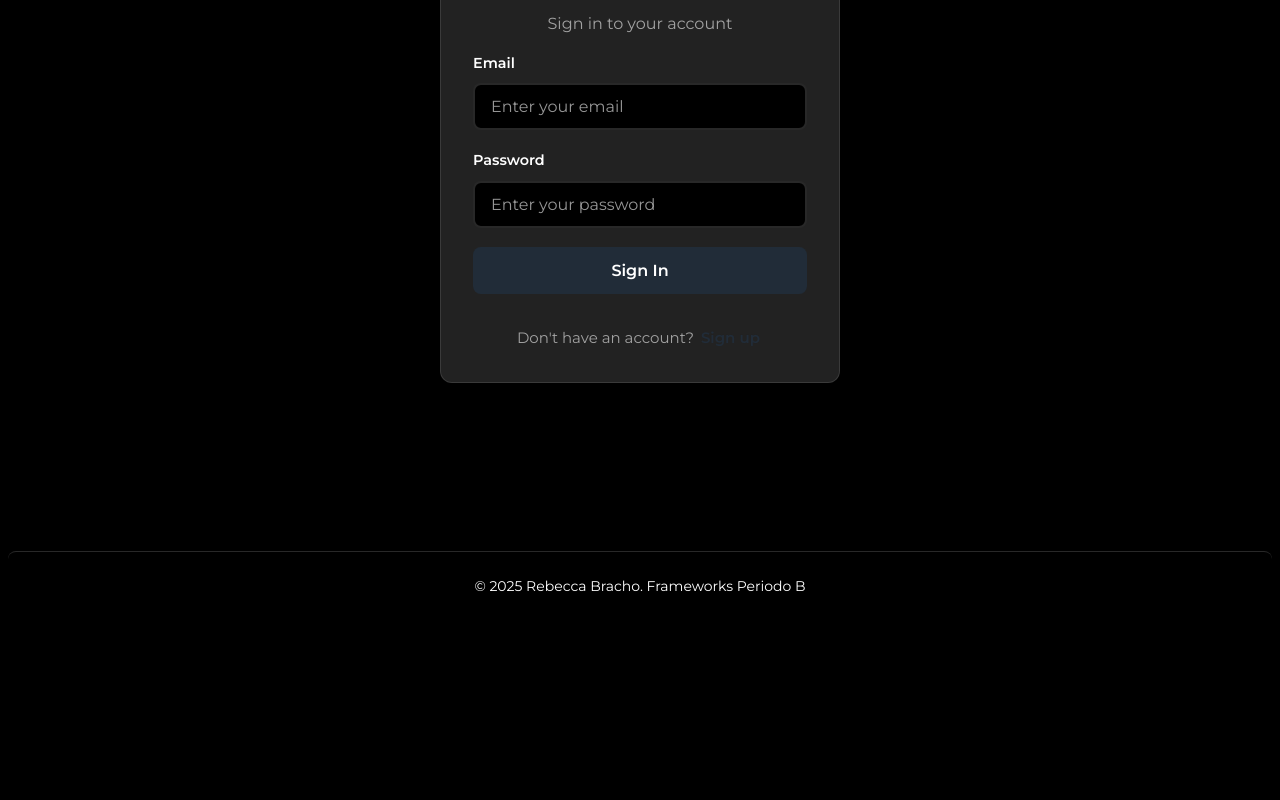
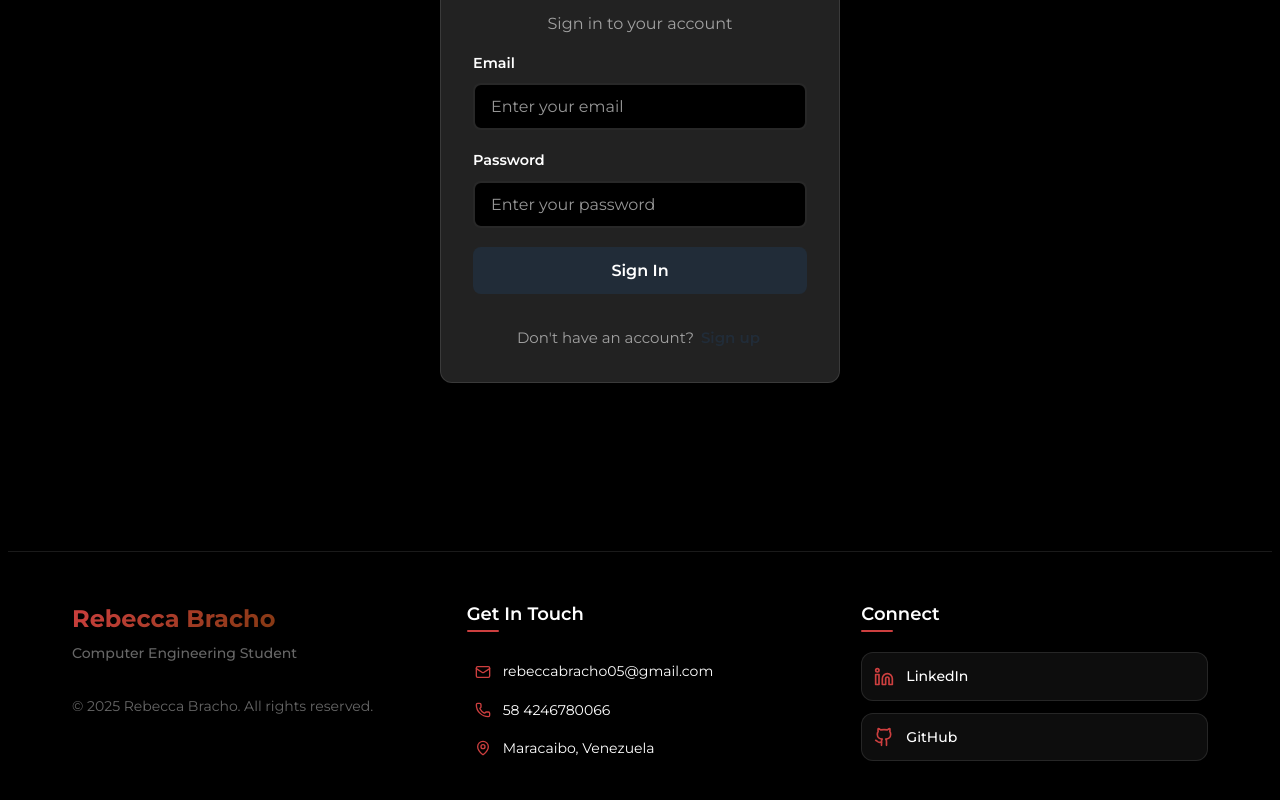
Before and after one commit to Beckarby/portfolio, a Vue app: page /login in a window 1280 px wide. Shown: the part 324-1124 px from the top of the page. Before the commit the page ends 953 px from the top, so only its background shows below. Built offline with nearby package versions, Linux system fonts and the light colour scheme; no server answers.

Commit message:
feat: add secondary color variables in base.css, enhance footer component with social links and contact details, and adjust section title styling in Dashboard view

```diff
--- a/src/assets/base.css
+++ b/src/assets/base.css
@@ -41,6 +41,9 @@
   --primary-color: #007bff;
   --primary-color-text: #0056b3;
 
+  --secondary-color: #6c757d;
+  --secondary-color-text: #5a6268;
+
   --red-500: #ef4444;
   --red-600: #dc2626;
 
@@ -67,6 +70,9 @@
 
   --primary-color: #cd3f3f;
   --primary-color-text: #bdbbe1;
+
+  --secondary-color: #7c380d;
+  --secondary-color-text: #8c8c8c;
 
   --red-500: #ef4444;
   --red-600: #dc2626;
--- a/src/components/footer.vue
+++ b/src/components/footer.vue
@@ -1,41 +1,359 @@
-<script setup></script>
+<script setup>
+import { Linkedin, Github, Mail, Phone, MapPin, ExternalLink } from 'lucide-vue-next';
+
+
+const socialLinks = [
+  {
+    name: 'LinkedIn',
+    url: 'https://linkedin.com/in/yourprofile',
+    icon: Linkedin
+  },
+  {
+    name: 'GitHub',
+    url: 'https://github.com/yourusername',
+    icon: Github
+  }
+];
+</script>
 
 <template>
-  <footer class="app-footer">
+  <footer class="app-footer" role="contentinfo">
     <div class="footer-content">
-      <p class="footer-text">
-        &copy; 2025 Rebecca Bracho. Frameworks Periodo B
-      </p>
+      <div class="footer-section brand-section">
+        <div class="brand">
+          <h2 class="brand-name">Rebecca Bracho</h2>
+          <p class="brand-subtitle">Computer Engineering Student</p>
+        </div>
+        <p class="copyright">
+          &copy; 2025 Rebecca Bracho. All rights reserved.
+        </p>
+      </div>
+
+      <div class="footer-section contact-section">
+        <h3 class="section-title">Get In Touch</h3>
+        <div class="contact-list">
+          <a
+            :href="`mailto:rebeccabracho05@gmail.com`"
+            class="contact-item"
+            aria-label="Send email"
+          >
+            <Mail class="contact-icon" />
+            <span>rebeccabracho05@gmail.com</span>
+          </a>
+          <a
+            :href="`tel:58 4246780066`"
+            class="contact-item"
+            aria-label="Call phone number"
+          >
+            <Phone class="contact-icon" />
+            <span>58 4246780066</span>
+          </a>
+          <div class="contact-item">
+            <MapPin class="contact-icon" />
+            <span>Maracaibo, Venezuela</span>
+          </div>
+        </div>
+      </div>
+
+      <div class="footer-section social-section">
+        <h3 class="section-title">Connect</h3>
+        <div class="social-grid">
+          <a
+            v-for="social in socialLinks"
+            :key="social.name"
+            :href="social.url"
+            target="_blank"
+            rel="noopener noreferrer"
+            class="social-link"
+          >
+            <component :is="social.icon" class="social-icon" />
+            <span class="social-name">{{ social.name }}</span>
+            <ExternalLink class="external-icon" />
+          </a>
+        </div>
+      </div>
     </div>
   </footer>
 </template>
 
 <style scoped>
 .app-footer {
-  background-color: transparent;
-  color: var(--text-color);
-  border-radius: 8px;
-  text-align: center;
-  padding: 1.5rem;
-  border-top: 1px solid var(--surface-border);
-  backdrop-filter: blur(10px);
+  backdrop-filter: blur(20px);
+  border-top: 1px solid rgba(255, 255, 255, 0.1);
+  color: var(--text-color, #333);
+  position: relative;
+  overflow: hidden;
+  background: dark gray;
+}
 
+.app-footer::before {
+  content: '';
+  position: absolute;
+  top: 0;
+  left: 0;
+  right: 0;
+  height: 1px;
 }
 
 .footer-content {
   max-width: 1200px;
   margin: 0 auto;
+  padding: 3rem 2rem 2rem;
+  display: grid;
+  grid-template-columns: 1fr 1fr 1fr;
+  gap: 3rem;
+  align-items: start;
 }
 
-.footer-text {
+.footer-section {
+  display: flex;
+  flex-direction: column;
+  gap: 0.5rem;
+}
+
+.brand-section {
+  align-items: flex-start;
+}
+
+.brand {
+  margin-bottom: 1.5rem;
+}
+
+.brand-name {
+  font-size: 1.5rem;
+  font-weight: 700;
+  margin: 0 0 0.25rem 0;
+  background: linear-gradient(135deg, var(--primary-color), var(--secondary-color));
+  background-clip: text;
+  -webkit-background-clip: text;
+  -webkit-text-fill-color: transparent;
+}
+
+.brand-subtitle {
+  font-size: 0.875rem;
+  color: var(--text-muted, #666);
+  margin: 0;
+  font-weight: 500;
+}
+
+.copyright {
   font-size: 0.875rem;
   margin: 0;
+  color: var(--text-muted, #666);
   line-height: 1.5;
 }
 
+.section-title {
+  font-size: 1.125rem;
+  font-weight: 600;
+  margin: 0 0 1rem 0;
+  color: var(--text-color, #333);
+  position: relative;
+}
+
+.section-title::after {
+  content: '';
+  position: absolute;
+  bottom: -4px;
+  left: 0;
+  width: 2rem;
+  height: 2px;
+  background: var(--primary-color, #3b82f6);
+  border-radius: 1px;
+}
+
+.contact-list {
+  display: flex;
+  flex-direction: column;
+}
+
+.contact-item {
+  display: flex;
+  align-items: center;
+  gap: 0.75rem;
+  padding: 0.5rem;
+  border-radius: 8px;
+  transition: all 0.3s ease;
+  text-decoration: none;
+  color: inherit;
+  font-size: 0.875rem;
+}
+
+.contact-item:hover {
+  background: rgba(255, 255, 255, 0.1);
+  transform: translateX(4px);
+}
+
+.contact-icon {
+  width: 1rem;
+  height: 1rem;
+  color: var(--primary-color, #3b82f6);
+  flex-shrink: 0;
+}
+
+.social-grid {
+  display: flex;
+  flex-direction: column;
+  gap: 0.75rem;
+}
+
+.social-link {
+  display: flex;
+  align-items: center;
+  gap: 0.75rem;
+  padding: 0.75rem;
+  border-radius: 12px;
+  text-decoration: none;
+  color: inherit;
+  background: rgba(255, 255, 255, 0.05);
+  border: 1px solid rgba(255, 255, 255, 0.1);
+  transition: all 0.3s ease;
+  position: relative;
+  overflow: hidden;
+}
+
+.social-link::before {
+  content: '';
+  position: absolute;
+  top: 0;
+  left: -100%;
+  width: 100%;
+  height: 100%;
+  background: linear-gradient(90deg, transparent, rgba(255, 255, 255, 0.1), transparent);
+  transition: left 0.5s ease;
+}
+
+.social-link:hover::before {
+  left: 100%;
+}
+
+.social-link:hover {
+  background: rgba(255, 255, 255, 0.1);
+  border-color: var(--primary-color, #3b82f6);
+  transform: translateY(-2px);
+  box-shadow: 0 4px 12px rgba(0, 0, 0, 0.1);
+}
+
+.social-icon {
+  width: 1.25rem;
+  height: 1.25rem;
+  color: var(--primary-color, #3b82f6);
+  flex-shrink: 0;
+}
+
+.social-name {
+  font-weight: 500;
+  font-size: 0.875rem;
+  flex-grow: 1;
+}
+
+.external-icon {
+  width: 0.875rem;
+  height: 0.875rem;
+  color: var(--text-muted, #666);
+  opacity: 0;
+  transition: opacity 0.3s ease;
+}
+
+.social-link:hover .external-icon {
+  opacity: 1;
+}
+
+.footer-bottom {
+  border-top: 1px solid rgba(255, 255, 255, 0.1);
+  background: rgba(0, 0, 0, 0.05);
+}
+
+.footer-bottom-content {
+  max-width: 1200px;
+  margin: 0 auto;
+  padding: 1.5rem 2rem;
+  display: flex;
+  justify-content: space-between;
+  align-items: center;
+  flex-wrap: wrap;
+  gap: 1rem;
+}
+
+.footer-note {
+  font-size: 0.75rem;
+  color: var(--text-muted, #666);
+  margin: 0;
+}
+
+.footer-links {
+  display: flex;
+  gap: 1.5rem;
+}
+
+.footer-link {
+  font-size: 0.75rem;
+  color: var(--text-muted, #666);
+  text-decoration: none;
+  transition: color 0.3s ease;
+}
+
+.footer-link:hover {
+  color: var(--primary-color, #3b82f6);
+}
+
+@media (max-width: 1024px) {
+  .footer-content {
+    grid-template-columns: 1fr 1fr;
+    gap: 2rem;
+  }
+
+  .brand-section {
+    grid-column: 1 / -1;
+    text-align: center;
+    align-items: center;
+  }
+}
+
 @media (max-width: 768px) {
-  .app-footer {
+  .footer-content {
+    grid-template-columns: 1fr;
+    gap: 2rem;
+    padding: 2rem 1rem 1.5rem;
+  }
+
+  .brand-section {
+    grid-column: 1;
+    text-align: center;
+  }
+
+  .section-title::after {
+    left: 50%;
+    transform: translateX(-50%);
+  }
+
+  .contact-section,
+  .social-section {
+    align-items: center;
+    text-align: center;
+  }
+
+  .footer-bottom-content {
+    flex-direction: column;
+    text-align: center;
     padding: 1rem;
   }
 }
+
+@media (max-width: 480px) {
+  .brand-name {
+    font-size: 1.25rem;
+  }
+
+  .social-grid {
+    width: 100%;
+    max-width: 280px;
+  }
+
+  .contact-item,
+  .social-link {
+    justify-content: center;
+  }
+}
+
 </style>
--- a/src/views/Dashboard.vue
+++ b/src/views/Dashboard.vue
@@ -217,6 +217,7 @@ const education = [
 
 .section-title {
   font-size: 2.5rem;
+  font-weight: 600;
   color: var(--color-heading);
   text-align: center;
   margin-bottom: 1rem;
```
